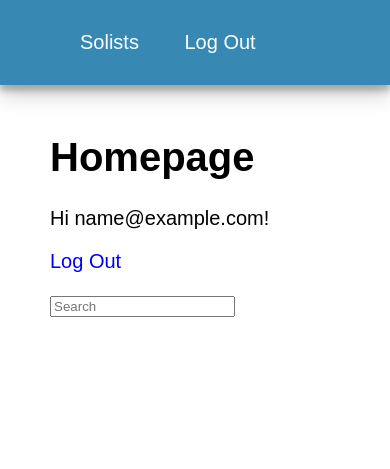
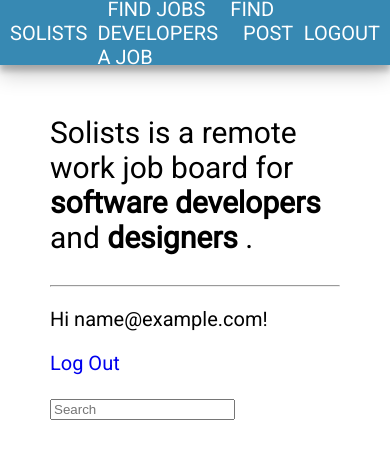
Before and after one commit to eathren/solists, a Django app: page / in a window 390 px wide. Shown: the top 469 px of the page. Run offline with Django 3.2, Linux system fonts and the light colour scheme; the visitor is signed in with stand-in values (Sample User, id 1); parts of the project's set-up code (start-up, migrations or seed data) failed here and were passed over.

Commit message:
navbar non-responsive

```diff
--- a/static/css/base.css
+++ b/static/css/base.css
@@ -1,5 +1,5 @@
 html {
-  font-family: "typeface-roboto", Arial, Helvetica, sans-serif;
+  font-family: "Roboto", Arial, Helvetica, sans-serif;
   font-size: 1.25rem;
   overflow: scroll;
 }
@@ -24,29 +24,44 @@
   margin: 50px;
 }
 
+.navbar-container {
+  height: 100%;
+  width: 100%;
+}
+
 .navbar-main {
   height: 65px;
   background-color: #3789b3;
   margin: 0px;
-  padding: 10px;
+
+  color: white;
+
+  text-decoration: none !important;
+  display: flex;
+  align-items: center;
+  box-shadow: 0 10px 20px rgba(0, 0, 0, 0.19), 0 6px 6px rgba(0, 0, 0, 0.23);
+}
+
+.navbar-flex {
+  height: 100%;
   display: flex;
   flex-direction: row;
   justify-content: space-between;
   align-items: center;
-  color: white;
-
-  text-decoration: none !important;
-
-  box-shadow: 0 10px 20px rgba(0, 0, 0, 0.19), 0 6px 6px rgba(0, 0, 0, 0.23);
 }
 
 .navbar-main-logo {
-  flex: 1 100%;
+}
+
+.navbar-main-center {
+}
+
+.navbar-main-right {
 }
 
 .navbar-main-items {
   padding: 10px;
-  margin: 10px;
+  /* margin: 10px; */
 }
 
 .navbar-main-items:hover {
--- a/templates/_base.html
+++ b/templates/_base.html
@@ -10,8 +10,8 @@
     <link rel="shortcut icon" href="{% static 'img/favicon.ico' type='image/x-icon' %}">
     <!-- Compiled and minified CSS -->
     <!-- <link rel="stylesheet" href="https://cdnjs.cloudflare.com/ajax/libs/materialize/1.0.0/css/materialize.min.css"> -->
-
-
+    <!-- roboto font -->
+    <link href="https://fonts.googleapis.com/css2?family=Roboto&display=swap" rel="stylesheet">
     <link rel="stylesheet" href="{% static 'css/base.css' %}">
   </head>
 
@@ -20,17 +20,27 @@
 
 
       <nav class="navbar-main">
-        <div class="container">
+        <div class="navbar-container">
+          <div class="navbar-flex">
 
-          <a href="{% url 'home' %}" class="normalize navbar-main-items text-white">Solists</a>
-          {% if user.is_authenticated %}
-          <a class="color-white normalize navbar-main-items" href="{% url 'account_logout' %}">Log Out</a>
-          {% else %}
+            <a href="{% url 'home' %}" class="normalize navbar-main-items text-white">SOLISTS</a>
+            <div class="navbar-main-center">
+              <a class="color-white normalize navbar-main-items" href="{% url 'account_logout' %}">FIND JOBS</a>
+              <a class="color-white normalize navbar-main-items" href="{% url 'account_logout' %}">FIND DEVELOPERS</a>
+              <a class="color-white normalize navbar-main-items" href="{% url 'account_logout' %}">POST A JOB</a>
+            </div>
+            <div class="navbar-main-right">
 
-          <a class="color-white normalize navbar-main-items" href="{% url 'account_login' %}">Log In</a>
-          <a class="color-white normalize navbar-main-items" href="{% url 'account_signup' %}">Sign Up</a>
+              {% if user.is_authenticated %}
+              <a class="color-white normalize navbar-main-items" href="{% url 'account_logout' %}">LOGOUT</a>
+              {% else %}
 
-          {% endif %}
+              <a class="color-white normalize navbar-main-items" href="{% url 'account_login' %}">LOG IN</a>
+              <a class="color-white normalize navbar-main-items" href="{% url 'account_signup' %}">SIGN UP</a>
+
+              {% endif %}
+            </div>
+          </div>
         </div>
       </nav>
       </div>
--- a/templates/home.html
+++ b/templates/home.html
@@ -4,7 +4,10 @@
 {% block title %}Solists | Work Remotely {% endblock title %}
 
 {% block content %}
-<h1>Homepage</h1>
+<p class="p-header">
+  Solists is a remote work job board for <b> software developers </b> and <b> designers </b>.
+</p>
+<hr>
 {% if user.is_authenticated %}
 <p>Hi {{ user.email }}!</p>
 <p><a href="{% url 'account_logout' %}">Log Out</a></p>
```
